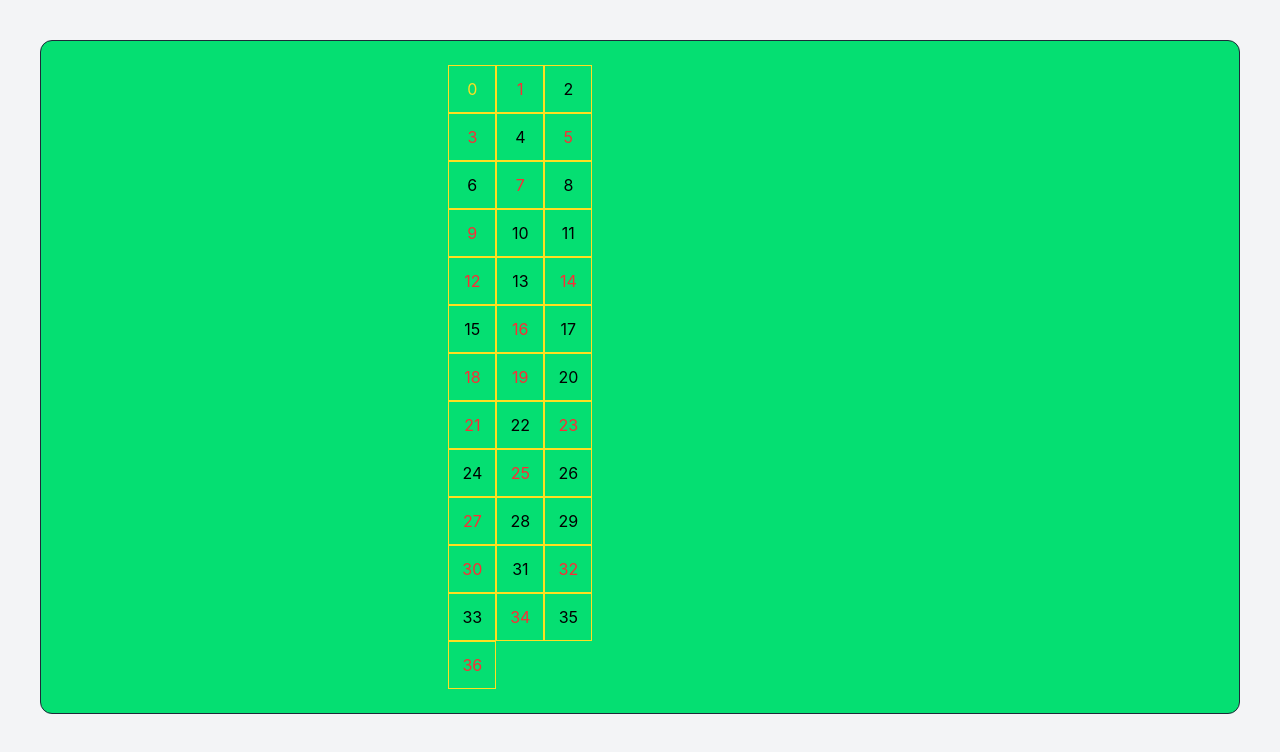
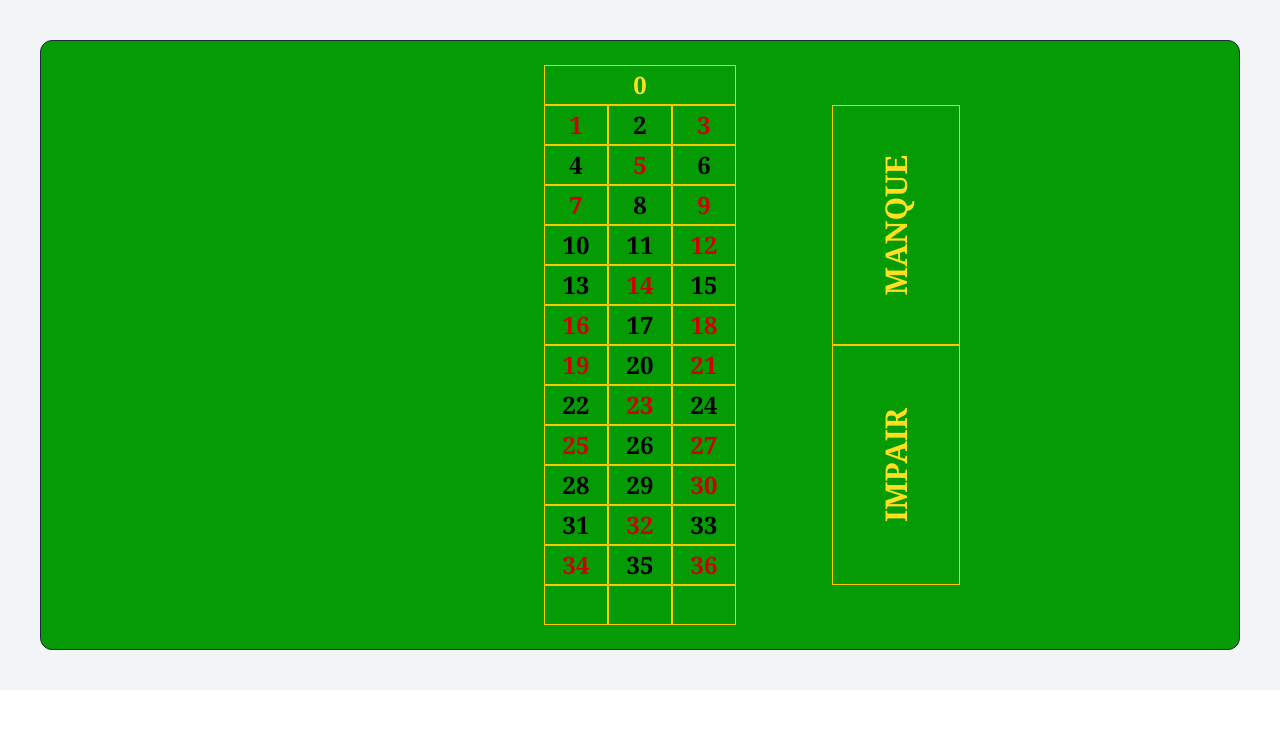
Before and after one commit to a-kunert/python-roulette, a Vue app: page / in a window 1280 px wide. Shown: the top 752 px of the page. Built offline with nearby package versions, Linux system fonts and the light colour scheme.

Commit message:
Style tableux

```diff
--- a/src/App.vue
+++ b/src/App.vue
@@ -1,17 +1,55 @@
 <template>
     <div class="p-10 bg-gray-100">
 
-        <div class="bg-green-400 border border-gray-800 rounded-xl p-6 grid grid-cols-3">
-            <div></div>
-            <div class="grid grid-cols-[min-content_min-content_min-content]">
+        <div class="bg-[#049B04] border border-gray-800 rounded-xl p-6 grid grid-cols-3">
+
+          <div></div>
+
+            <div class="flex flex-col items-center">
+              <div class="border border-yellow-400 w-48 h-10 flex items-center justify-center text-yellow-300 font-extrabold font-serif text-2xl">
+                0
+              </div>
+
+            <div class="grid grid-cols-3">
+
               <div
-                  class="border border-yellow-300 size-12 flex items-center justify-center"
-                  :class="getColor(number)"
-                  v-for="number in numbers">{{number.number}}</div>
+                  class="border border-yellow-400 w-16 h-10 flex items-center justify-center font-serif text-2xl"
+                  :class="[getColor(number), number.color !== 'green' ? 'font-extrabold': '']"
+                  v-for="number in numbers.filter(number => number.number !== 0)"
+                  :key="number.number"
+                >
+                {{ number.number }}
+              </div>
 
             </div>
-            <div></div>
 
+              <div class="grid grid-cols-3">
+                <div class="border border-yellow-400 w-16 h-10"></div>
+                <div class="border border-yellow-400 w-16 h-10"></div>
+                <div class="border border-yellow-400 w-16 h-10"></div>
+              </div>
+
+            </div>
+
+          <div class="flex flex-col mt-10">
+
+            <div class="border border-yellow-400 w-32 h-[240px] flex items-center justify-center text-yellow-300 font-extrabold font-serif text-3xl">
+
+              <div class="rotate-180 [writing-mode:vertical-rl]">
+                MANQUE
+              </div>
+
+            </div>
+
+            <div class="border border-yellow-400 w-32 h-[240px] flex items-center justify-center text-yellow-300 font-extrabold font-serif text-3xl">
+
+              <div class="rotate-180 [writing-mode:vertical-rl]">
+                IMPAIR
+              </div>
+
+            </div>
+
+          </div>
 
         </div>
 
@@ -66,7 +104,7 @@ const numbers = [
 
 function getColor(number) {
     return {
-        "red": "text-red-500",
+        "red": "text-[#D00000]",
         "black": "text-black",
         "green": "text-yellow-300"
     }[number["color"]]
```
